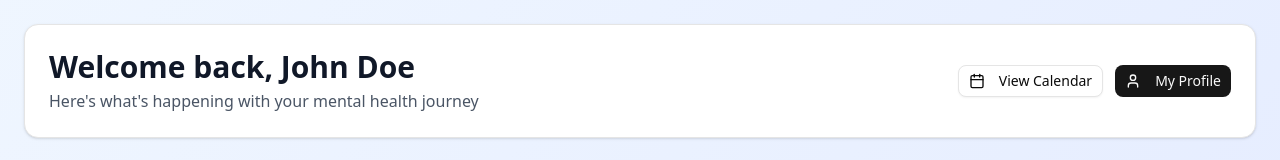
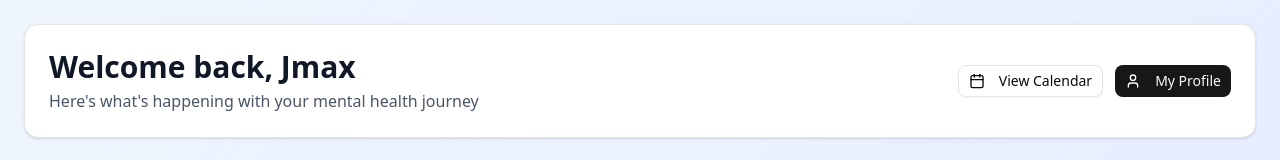
Before and after one commit to ad-code1993/therapist, a Next.js app: page /user in a window 1280 px wide. Shown: the top 160 px of the page. Built offline with nearby package versions, Linux system fonts and the light colour scheme.

Commit message:
update user name from "John Doe" to "Jmax"

```diff
--- a/app/(private)/user/page.tsx
+++ b/app/(private)/user/page.tsx
@@ -10,7 +10,7 @@ import Link from "next/link"
 // Mock data matching backend table structure
 const user = {
   id: 1,
-  name: "John Doe",
+  name: "Jmax",
   email: "john.doe@example.com",
   phone: "+1 (555) 123-4567",
   gender: "male",
```
